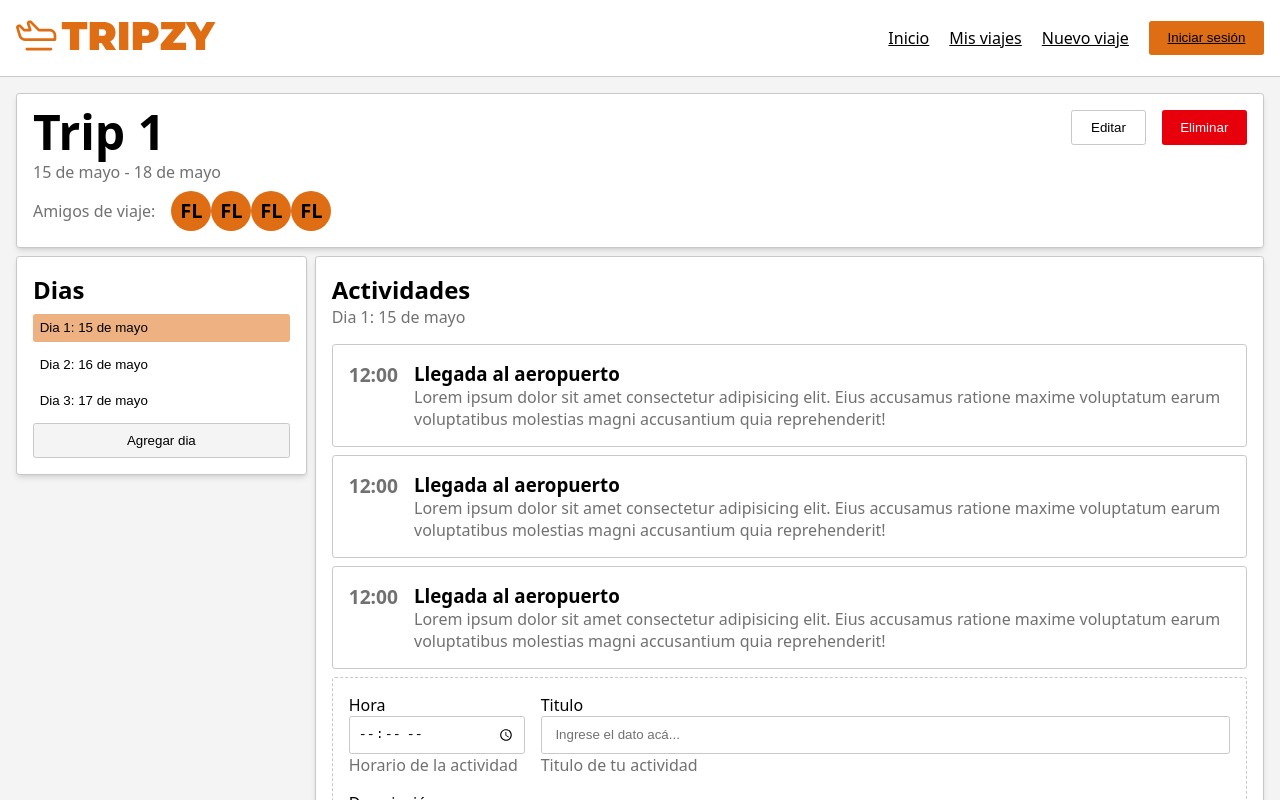
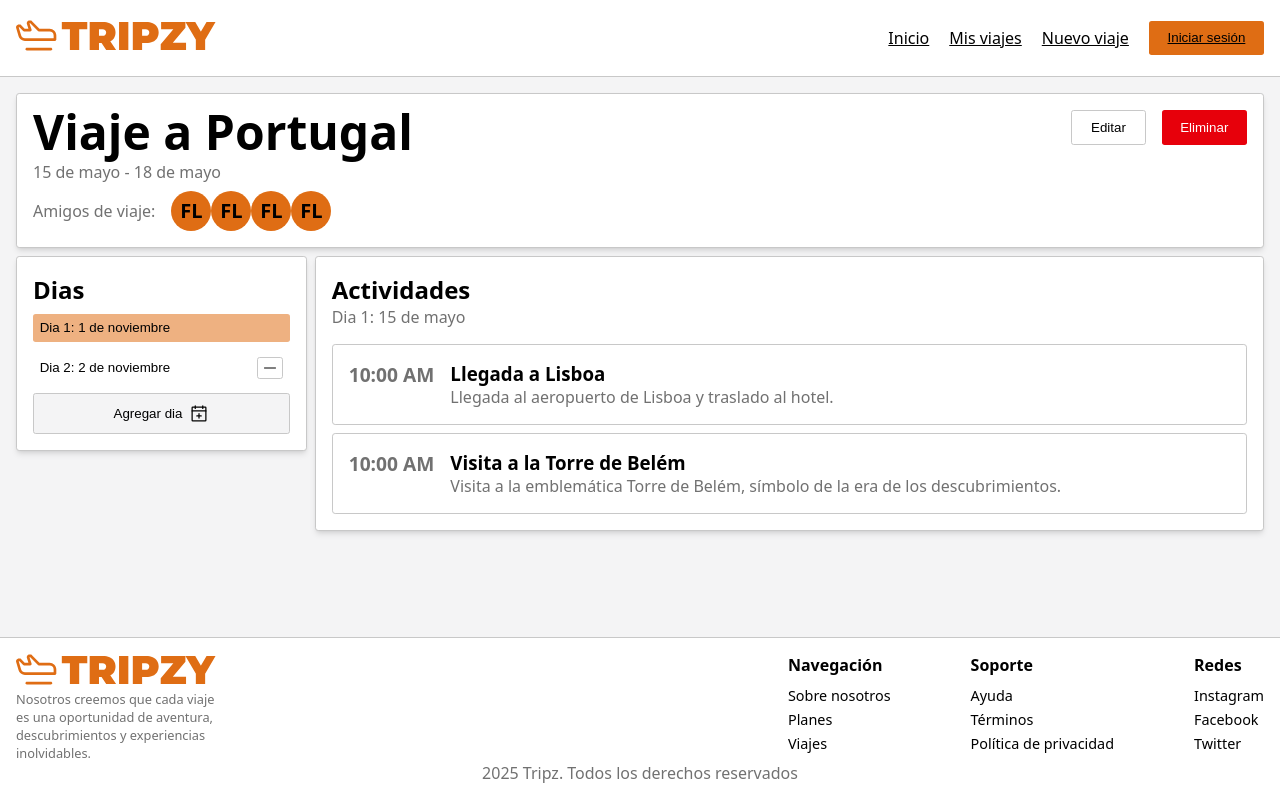
Before and after one commit to FedericoLuna01/tripzy, a React (Vite) app: page /trip/1 in a window 1280 px wide. Shown: the top 800 px of the page. Built offline with nearby package versions, Linux system fonts and the light colour scheme.

Commit message:
Refactor TripDays component to accept startDay and initialDays props; add DATA export for trip details; update NewTrip and Trip components to utilize new data structure and enhance functionality.

```diff
--- a/src/components/trip-days/trip-days.jsx
+++ b/src/components/trip-days/trip-days.jsx
@@ -1,29 +1,32 @@
 import { CalendarPlus, Minus } from "phosphor-react";
-import React from "react";
 import { useState } from "react";
 
-const TripDays = () => {
-  const [days, setDays] = useState([]);
-  const [activeDay, setActiveDay] = useState("");
+const TripDays = ({ startDay, initialDays }) => {
+  const [days, setDays] = useState(
+    // TODO: Hacer esto en un useEffect
+    startDay ? initialDays || [{ date: new Date(startDay) }] : []
+  );
+  const [activeDay, setActiveDay] = useState(startDay);
+
+  if (!startDay) return null;
 
   const handleActiveDay = (day) => {
     setActiveDay(day);
   };
+
   const handleDeleteDay = (deleteDay) => {
-    const updateDays = days.filter((day) => (day == deleteDay ? null : day));
+    // TODO: Seleccionar el ultimo dia si eliminamos el dia activo
+    const updateDays = days.filter((day) =>
+      day.date == deleteDay ? null : day.date
+    );
     setDays(updateDays);
   };
 
   const handleAddDay = () => {
-    const newDay =
-      days.length > 0
-        ? new Date(
-            new Date(days[days.length - 1]).setDate(
-              new Date(days[days.length - 1]).getDate() + 1
-            )
-          )
-        : new Date();
-    setDays((prev) => [...prev, newDay]);
+    const lastDay = new Date(days[days.length - 1].date);
+    const newDay = new Date(lastDay);
+    newDay.setDate(lastDay.getDate() + 1);
+    setDays((prev) => [...prev, { date: newDay }]);
     setActiveDay(newDay);
   };
 
@@ -33,17 +36,21 @@ const TripDays = () => {
       <div className="days-buttons-container">
         {days.map((day, index) => (
           <button
-            className={`${activeDay === day ? "active" : ""}`}
+            className={`${
+              new Date(activeDay).getTime() === new Date(day.date).getTime()
+                ? "active"
+                : ""
+            }`}
             key={index}
-            onClick={() => handleActiveDay(day)}
+            onClick={() => handleActiveDay(day.date)}
           >
             Dia {index + 1}:{" "}
-            {new Date(day).toLocaleDateString("es-ES", {
+            {new Date(day.date).toLocaleDateString("es-ES", {
               day: "numeric",
               month: "long",
             })}
             {days.length - 1 === index ? (
-              <span onClick={() => handleDeleteDay(day)}>
+              <span onClick={() => handleDeleteDay(day.date)}>
                 <Minus size={16} />
               </span>
             ) : null}
--- /dev/null
+++ b/src/data/data.js
@@ -0,0 +1,66 @@
+export const DATA = [
+  {
+    id: 1,
+    title: "Viaje a Portugal",
+    description:
+      "Un viaje inolvidable por las tierras de Portugal, donde la historia y la modernidad se entrelazan.",
+    image:
+      "https://images.unsplash.com/photo-1639162097596-212d00e5bca1?q=80&w=1974&auto=format&fit=crop&ixlib=rb-4.0.3&ixid=M3wxMjA3fDB8MHxwaG90by1wYWdlfHx8fGVufDB8fHx8fA%3D%3D",
+    startDate: new Date(2025, 10, 1),
+    public: false,
+    friends: [],
+    days: [
+      {
+        date: new Date(2025, 10, 1), // Usamos directamente la fecha
+        activities: [
+          {
+            title: "Llegada a Lisboa",
+            description: "Llegada al aeropuerto de Lisboa y traslado al hotel.",
+            time: "10:00 AM",
+          },
+          {
+            title: "Visita a la Torre de Belém",
+            description:
+              "Visita a la emblemática Torre de Belém, símbolo de la era de los descubrimientos.",
+            time: "10:00 AM",
+          },
+        ],
+      },
+      {
+        date: new Date(2025, 10, 2), // Calculamos la fecha directamente
+      },
+    ],
+  },
+  {
+    id: 2,
+    title: "Viaje a la patagonia",
+    description:
+      "Un viaje inolvidable por las tierras del sur, donde la historia y la modernidad se entrelazan.",
+    image:
+      "https://images.unsplash.com/photo-1652254168240-c5b207f4ad12?q=80&w=1974&auto=format&fit=crop&ixlib=rb-4.0.3&ixid=M3wxMjA3fDB8MHxwaG90by1wYWdlfHx8fGVufDB8fHx8fA%3D%3D",
+    startDate: new Date(2025, 6, 15),
+    public: false,
+    friends: [],
+    days: [
+      {
+        date: new Date(2025, 6, 15), // Usamos directamente la fecha
+        activities: [
+          {
+            title: "Llegada al aeropuerto",
+            description: "Llegada al aeropuerto y traslado al hotel.",
+            time: "10:00 AM",
+          },
+          {
+            title: "Vemos el Nahuel Huapi",
+            description:
+              "Visita al emblemático lago Nahuel Huapi, símbolo de la era de los descubrimientos.",
+            time: "11:00 AM",
+          },
+        ],
+      },
+      {
+        date: new Date(2025, 6, 16), // Calculamos la fecha directamente
+      },
+    ],
+  },
+];
--- a/src/routes/new-trip/new-trip.jsx
+++ b/src/routes/new-trip/new-trip.jsx
@@ -8,7 +8,14 @@ import { AirplaneTakeoff, ArrowLeft, X } from "phosphor-react";
 
 const NewTrip = () => {
   const [activities, setActivities] = useState([]);
+  const [startDate, setStartDate] = useState("");
   const IS_ADMIN = true; // Simula el admin
+
+  const handleStartDateChange = (e) => {
+    const date = e.target.value;
+    setStartDate(date);
+  };
+
   return (
     <section className="new-itinerary-bg">
       <div className="container new-itinerary-container">
@@ -43,7 +50,12 @@ const NewTrip = () => {
               </div>
               <div>
                 <label htmlFor="date">Inicio del viaje</label>
-                <Input type="date" id="date" />
+                <Input
+                  type="date"
+                  id="date"
+                  value={startDate}
+                  onChange={handleStartDateChange}
+                />
                 <p>La fecha de inicio de tu viaje</p>
               </div>
               <div className="checkbox-container">
@@ -78,7 +90,7 @@ const NewTrip = () => {
           </div>
         </form>
         <div className="info-container">
-          <TripDays />
+          <TripDays startDay={startDate} />
           <div className="card activities-container">
             <h2>Actividades</h2>
             <p className="day">Dia 1: 15 de mayo</p>
--- a/src/routes/profile/profile.css
+++ b/src/routes/profile/profile.css
@@ -36,6 +36,16 @@
   background-color: var(--color-white);
   text-decoration: none;
 }
+
+.box-info img {
+  width: 100%;
+  height: 100%;
+  border-radius: var(--border-radius-small);
+  object-fit: cover;
+  filter: brightness(0.9);
+  transition: all 0.3s ease;
+}
+
 .box-info:visited {
   color: var(--color-text);
 }
--- a/src/routes/profile/profile.jsx
+++ b/src/routes/profile/profile.jsx
@@ -2,6 +2,7 @@ import React from "react";
 import Avatar from "../../components/avatar/avatar";
 import "./profile.css";
 import { Link } from "react-router";
+import { DATA } from "../../data/data";
 
 const Profile = () => {
   return (
@@ -18,15 +19,11 @@ const Profile = () => {
       </div>
       <div className="separator"></div>
       <div className="container-info">
-        {new Array(7).fill(0).map((_, index) => (
+        {DATA.map((trip, index) => (
           <Link key={index} to={`/trip/${index + 1}`} className="box-info">
-            <img src="./img-profileGrid.png" alt="" />
-            <h3>Viaje a la costa</h3>
-            <p>
-              Lorem ipsum dolor sit amet consectetur adipisicing elit. Minus
-              libero commodi adipisci, earum ab aliquam nihil assumenda
-              distinctio
-            </p>
+            <img src={trip.image} alt="" />
+            <h3>{trip.title}</h3>
+            <p>{trip.description}</p>
           </Link>
         ))}
       </div>
--- a/src/routes/trip/trip.jsx
+++ b/src/routes/trip/trip.jsx
@@ -6,10 +6,14 @@ import Avatar from "../../components/avatar/avatar";
 import Input from "../../components/ui/input/input";
 import toast from "react-hot-toast";
 import Modal from "../../components/modal/modal";
+import { DATA } from "../../data/data";
+import TripDays from "../../components/trip-days/trip-days";
 
 const Trip = () => {
   const [isOpen, setIsOpen] = useState(false);
   const params = useParams();
+
+  const TRIP = DATA.find((trip) => trip.id === parseInt(params.id));
 
   const handleClose = () => {
     setIsOpen(false);
@@ -27,7 +31,7 @@ const Trip = () => {
   return (
     <>
       <Modal
-        entity={`Trip ${params.id}`}
+        entity={`${TRIP.title}`}
         onSubmit={handleDelete}
         onClose={handleClose}
         isOpen={isOpen}
@@ -37,7 +41,7 @@ const Trip = () => {
         <div className="container trip-container">
           <div className="card trip-info">
             <div className="trip-header">
-              <h1 className="title">Trip {params.id}</h1>
+              <h1 className="title">{TRIP.title}</h1>
               <p>15 de mayo - 18 de mayo</p>
               <div className="friends-container">
                 <p>Amigos de viaje:</p>
@@ -60,77 +64,23 @@ const Trip = () => {
             </div>
           </div>
           <div className="info-container">
-            <div className="card days-container">
-              <h2>Dias</h2>
-              <div className="days-buttons-container">
-                <button className="active">Dia 1: 15 de mayo</button>
-                <button>Dia 2: 16 de mayo</button>
-                <button>Dia 3: 17 de mayo</button>
-              </div>
-              <button className="button button-secondary">Agregar dia</button>
-            </div>
+            <TripDays startDay={TRIP.startDate} initialDays={TRIP.days} />
             <div className="card activities-container">
               <h2>Actividades</h2>
               <p className="day">Dia 1: 15 de mayo</p>
               <div className="activity-container">
-                <div className="activity-card card no-shadow">
-                  <span>12:00</span>
-                  <div>
-                    <h3>Llegada al aeropuerto</h3>
-                    <p>
-                      Lorem ipsum dolor sit amet consectetur adipisicing elit.
-                      Eius accusamus ratione maxime voluptatum earum
-                      voluptatibus molestias magni accusantium quia
-                      reprehenderit!
-                    </p>
-                  </div>
-                </div>
-                <div className="activity-card card no-shadow">
-                  <span>12:00</span>
-                  <div>
-                    <h3>Llegada al aeropuerto</h3>
-                    <p>
-                      Lorem ipsum dolor sit amet consectetur adipisicing elit.
-                      Eius accusamus ratione maxime voluptatum earum
-                      voluptatibus molestias magni accusantium quia
-                      reprehenderit!
-                    </p>
-                  </div>
-                </div>
-                <div className="activity-card card no-shadow">
-                  <span>12:00</span>
-                  <div>
-                    <h3>Llegada al aeropuerto</h3>
-                    <p>
-                      Lorem ipsum dolor sit amet consectetur adipisicing elit.
-                      Eius accusamus ratione maxime voluptatum earum
-                      voluptatibus molestias magni accusantium quia
-                      reprehenderit!
-                    </p>
-                  </div>
-                </div>
-                <div className="new-activity-card">
-                  <div className="top">
-                    <div>
-                      <label htmlFor="title">Hora</label>
-                      <Input className={"title-input"} type={"time"} />
-                      <p>Horario de la actividad</p>
+                {TRIP.days[0].activities
+                  .sort((a, b) => a.time.localeCompare(b.time))
+                  .map((activity, index) => (
+                    <div key={index} className="activity-card card no-shadow">
+                      <span>{activity.time}</span>
+                      <div>
+                        <h3>{activity.title}</h3>
+                        <p>{activity.description}</p>
+                      </div>
                     </div>
-                    <div>
-                      <label htmlFor="title">Titulo</label>
-                      <Input />
-                      <p>Titulo de tu actividad</p>
-                    </div>
-                  </div>
-                  <div>
-                    <label htmlFor="title">Descripción</label>
-                    <Input />
-                    <p>Descripción corta de la actividad</p>
-                  </div>
-                  <button className="button button-secondary new-activity-button">
-                    Agregar actividad
-                  </button>
-                </div>
+                  ))}
+                {/* {IS_ADMIN && <NewActivityForm setActivities={setActivities} />} */}
               </div>
             </div>
           </div>
```
